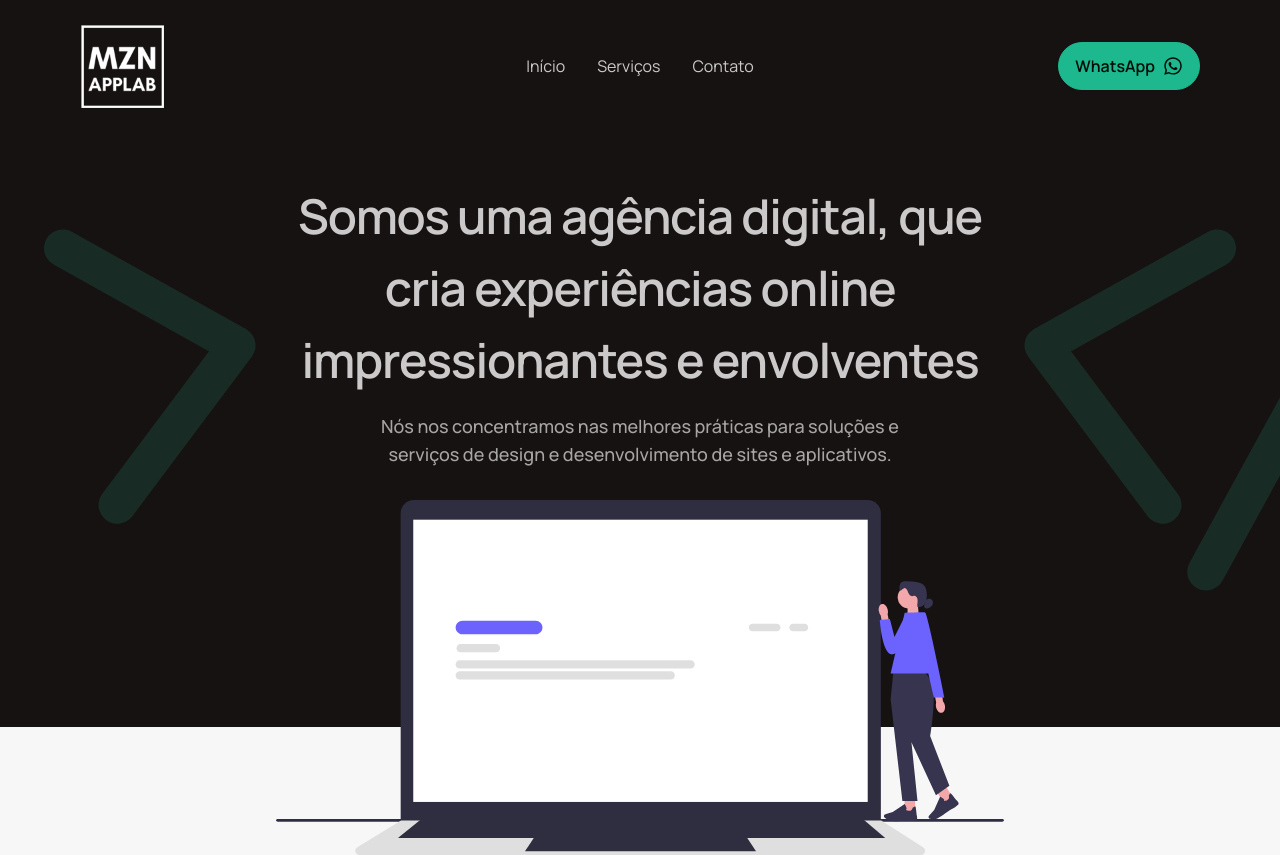
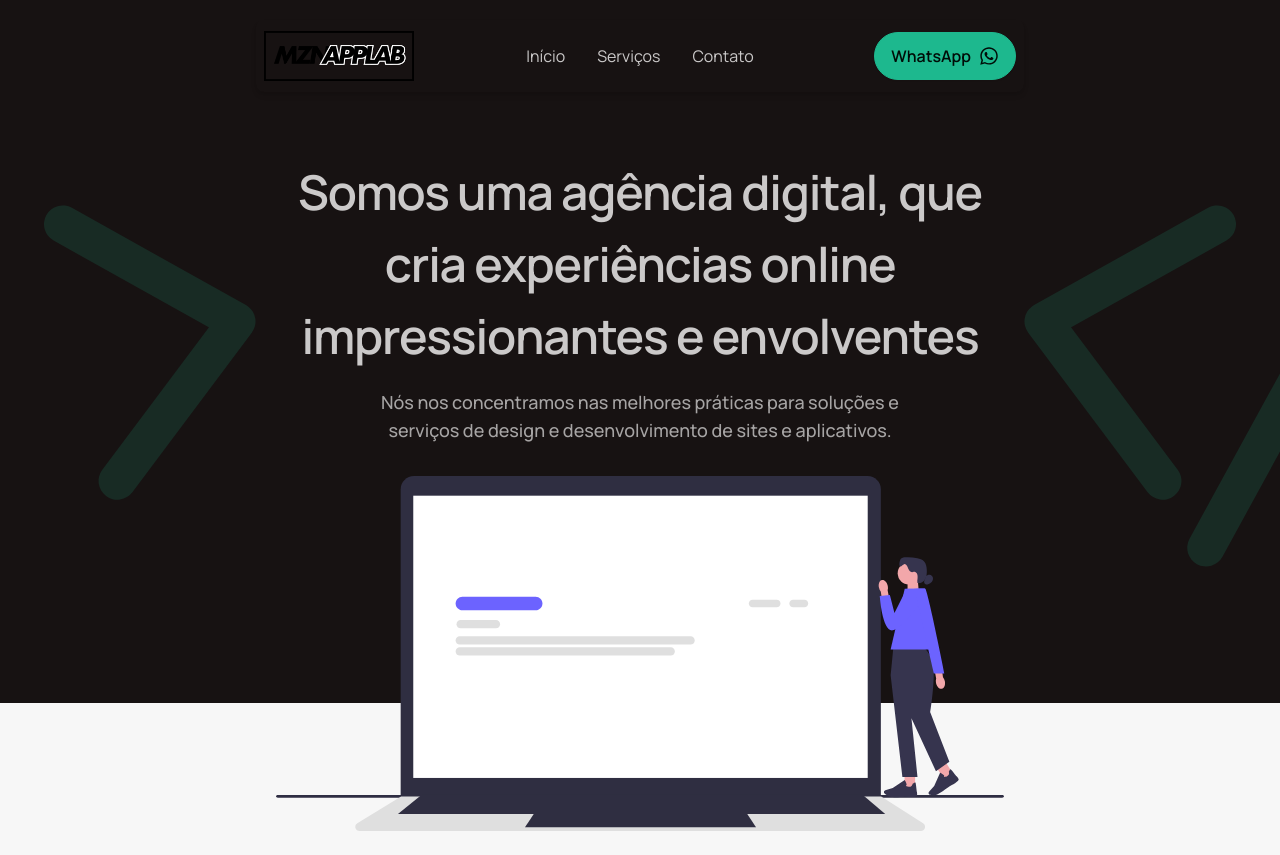
Before and after one commit to jessemezini/feacomoveis.com.br, a Next.js app: page / in a window 1280 px wide. Shown: the top 855 px of the page. Built offline with nearby package versions, Linux system fonts and the light colour scheme.

Commit message:
added new horizontal logo and new navbar design

```diff
--- a/src/components/navbar.tsx
+++ b/src/components/navbar.tsx
@@ -4,7 +4,8 @@ import { FaWhatsapp } from "react-icons/fa";
 
 export default function NavBar() {
   return (
-    <div className="navbar bg-base-100 !container mx-auto mt-4">
+    <div className="md:max-w-screen-md mx-auto md:shadow-md mt-5 md:rounded-lg">
+      <div className="navbar">
         <div className="navbar-start">
           <div className="dropdown">
             <div tabIndex={0} role="button" className="btn btn-ghost lg:hidden">
@@ -40,10 +41,10 @@ export default function NavBar() {
           </div>
           <Link href="/">
             <Image
-            src="/logo.png"
+              src="/logo-horizontal.png"
               alt="MZN App Lab"
-            width={84}
-            height={84}
+              width={150}
+              height={50.69}
               priority
             />
           </Link>
@@ -66,8 +67,10 @@ export default function NavBar() {
             href="https://wa.me/5519983373120"
             className="btn btn-secondary text-base"
           >
-          WhatsApp <FaWhatsapp size="1.25rem" />
+            <span className="max-[340px]:hidden">WhatsApp</span>{" "}
+            <FaWhatsapp size="1.25rem" />
           </a>
+        </div>
       </div>
     </div>
   );
```
Also changed, not shown: public/logo-horizontal.png (added). Lines whose indentation alone changed are shown as unchanged.
